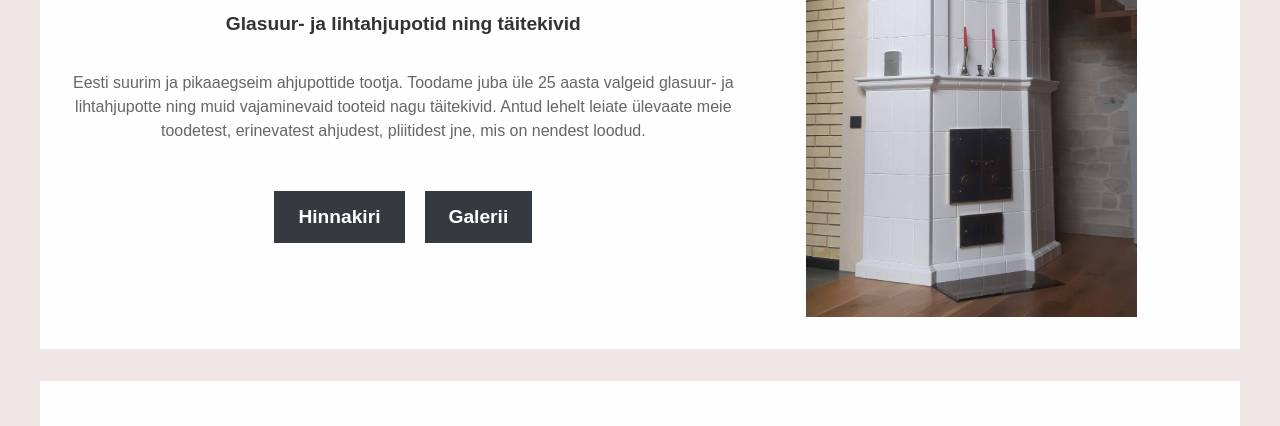
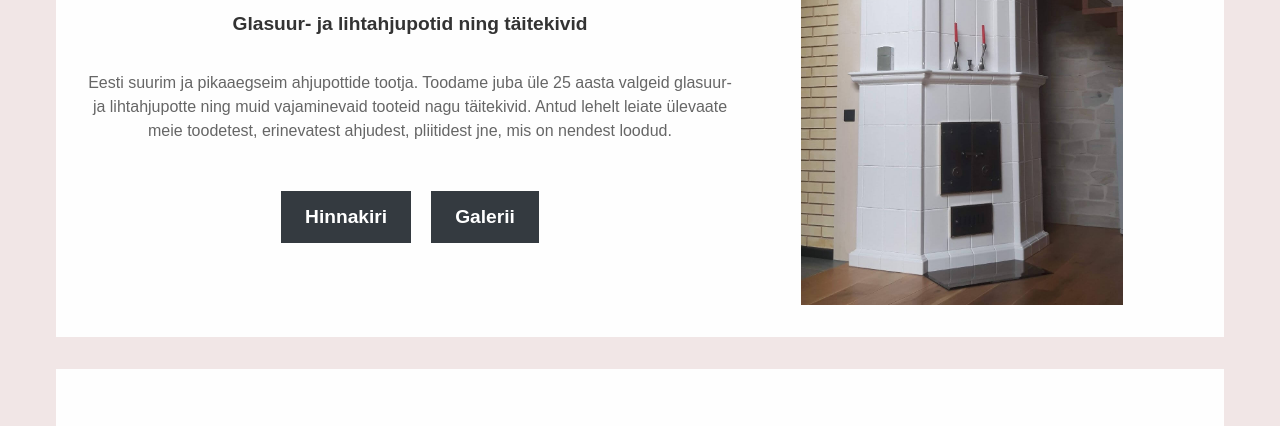
Before and after one commit to siimok/ceramics, a website built with Vite: page index.html in a window 1280 px wide. Shown: the part 150-576 px from the top of the page. Built offline with nearby package versions, Linux system fonts and the light colour scheme.

Commit message:
Fix: Stop container padding from overflowing the viewport

```diff
--- a/style.css
+++ b/style.css
@@ -20,14 +20,15 @@ body {
 
 /* Reusable container class */
 .container {
+    box-sizing: border-box; /* padding stays inside the 100% width */
     max-width: 1200px;
     width: 100%;
     padding: 0;
     margin: 0 auto;
 
     @media screen and (min-width: 1000px) {
-    padding: 0 1rem;
-}
+        padding: 0 1rem;
+    }
 }
 
 /* Navbar styling */
```
